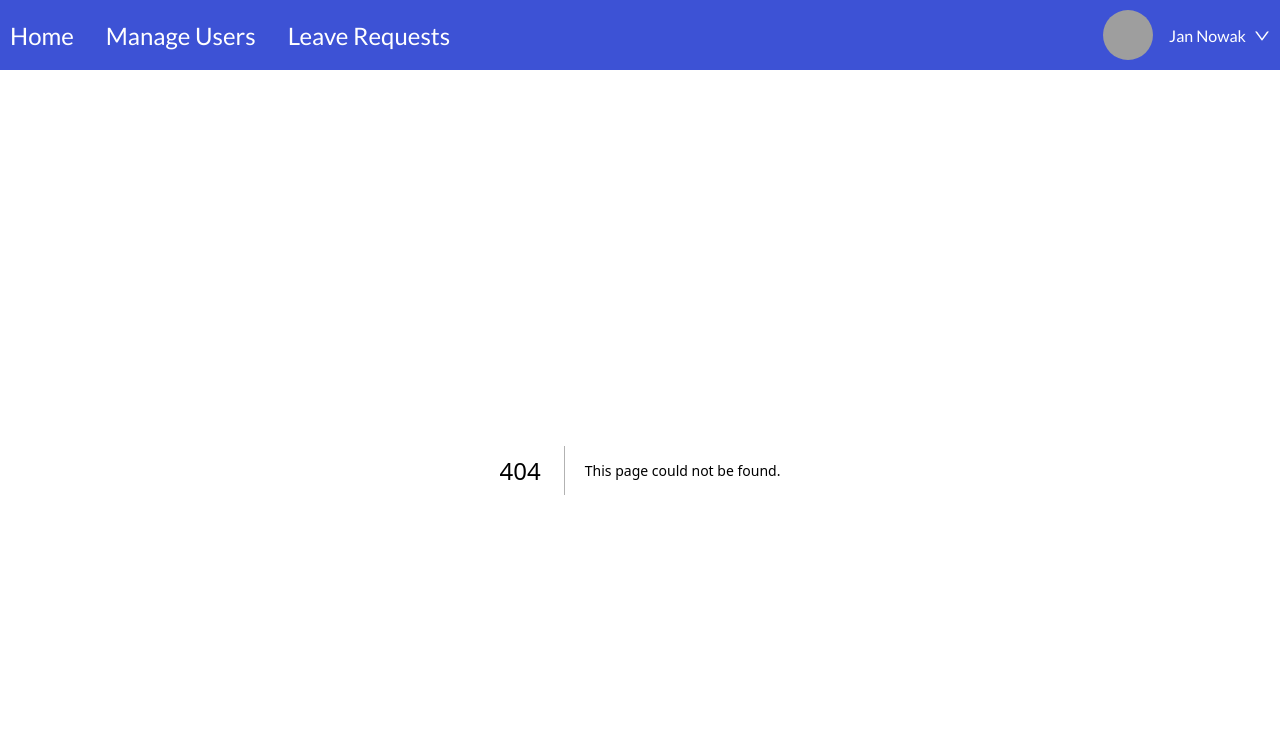
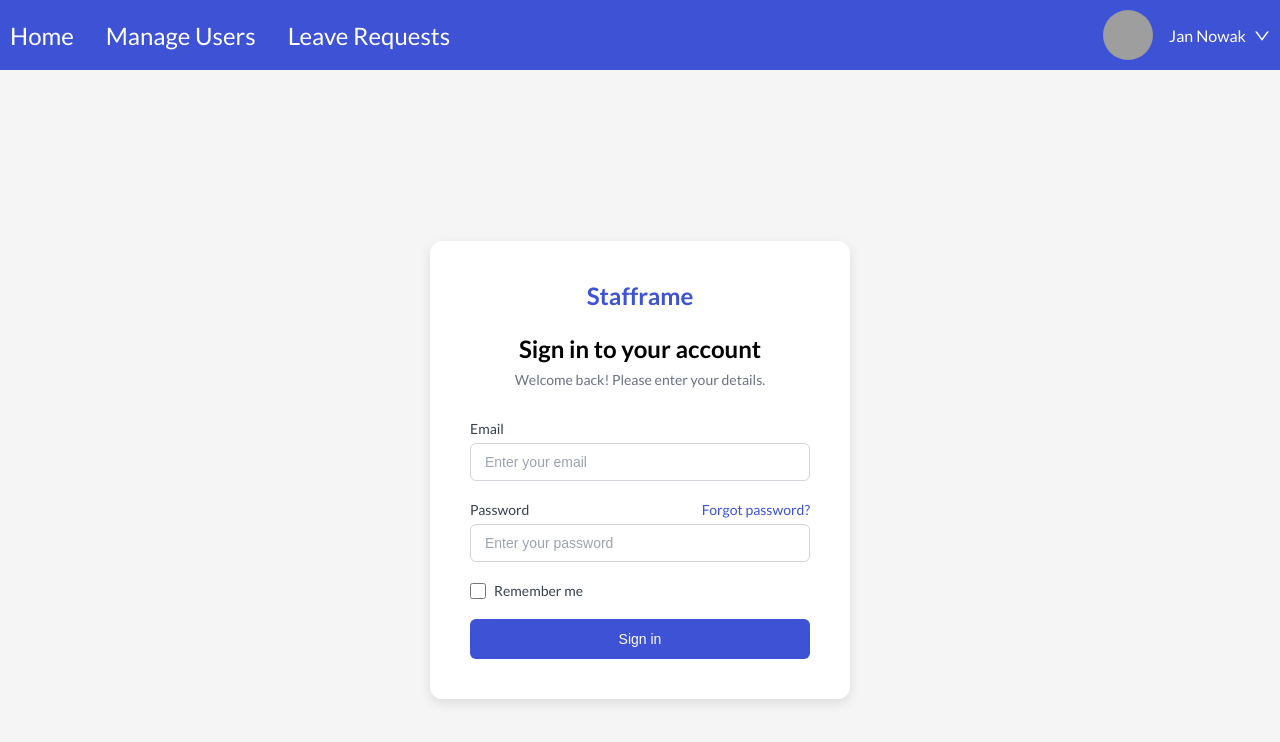
Before and after one commit to vimw/stafframe, a Next.js app: page /login in a window 1280 px wide. Before the commit this address had no page. Shown: the top 742 px of the page. Built offline with nearby package versions, Linux system fonts and the light colour scheme; grey boxes are pictures that could not be loaded.

Commit message:
Add login UI

```diff
--- /dev/null
+++ b/app/(auth)/login/LoginForm.tsx
@@ -0,0 +1,101 @@
+"use client"
+import type React from "react"
+
+import { useState } from "react"
+import styles from "./login.module.css"
+import Link from "next/link"
+
+const LoginForm = () => {
+  const [formData, setFormData] = useState({
+    email: "",
+    password: "",
+    rememberMe: false,
+  })
+  const [error,setError] = useState<string>('')
+
+  const handleChange = (e: React.ChangeEvent<HTMLInputElement>) => {
+    const { name, value, type, checked } = e.target
+    setFormData((prev) => ({
+      ...prev,
+      [name]: type === "checkbox" ? checked : value,
+    }))
+  }
+
+  const handleSubmit = (e: React.FormEvent) => {
+    e.preventDefault()
+
+  }
+
+  return (
+    <div className={styles.loginContainer}>
+      <div className={styles.loginCard}>
+        <div className={styles.logoContainer}>
+          <div className={styles.logo}>
+            <span>Stafframe</span>
+          </div>
+        </div>
+
+        <h1 className={styles.title}>Sign in to your account</h1>
+        <p className={styles.subtitle}>Welcome back! Please enter your details.</p>
+
+        <form className={styles.form} onSubmit={handleSubmit}>
+          <div className={styles.formGroup}>
+            <label htmlFor="email" className={styles.label}>
+              Email
+            </label>
+            <input
+              type="email"
+              id="email"
+              name="email"
+              className={styles.input}
+              placeholder="Enter your email"
+              value={formData.email}
+              onChange={handleChange}
+              required
+            />
+          </div>
+
+          <div className={styles.formGroup}>
+            <div className={styles.passwordHeader}>
+              <label htmlFor="password" className={styles.label}>
+                Password
+              </label>
+              <Link href="/forgot-password" className={styles.forgotPassword}>
+                Forgot password?
+              </Link>
+            </div>
+            <input
+              type="password"
+              id="password"
+              name="password"
+              className={styles.input}
+              placeholder="Enter your password"
+              value={formData.password}
+              onChange={handleChange}
+              required
+            />
+          </div>
+
+          <div className={styles.checkboxContainer}>
+            <label className={styles.checkboxLabel}>
+              <input
+                type="checkbox"
+                name="rememberMe"
+                checked={formData.rememberMe}
+                onChange={handleChange}
+                className={styles.checkbox}
+              />
+              <span className={styles.checkboxText}>Remember me</span>
+            </label>
+          </div>
+
+          <button type="submit" className={styles.loginButton}>
+            Sign in
+          </button>
+        </form>
+      </div>
+    </div>
+  )
+}
+
+export default LoginForm
--- /dev/null
+++ b/app/(auth)/login/login.module.css
@@ -0,0 +1,162 @@
+.loginContainer {
+  display: flex;
+  justify-content: center;
+  align-items: center;
+  min-height: 100vh;
+  background-color: #f5f5f5;
+  padding: 20px;
+  font-family: 'Lato';
+}
+
+.loginCard {
+  background-color: white;
+  border-radius: 12px;
+  box-shadow: 0 4px 12px rgba(0, 0, 0, 0.1);
+  padding: 40px;
+  width: 100%;
+  max-width: 420px;
+}
+
+.logoContainer {
+  display: flex;
+  justify-content: center;
+  margin-bottom: 24px;
+}
+
+.logo {
+  display: flex;
+  align-items: center;
+  justify-content: center;
+  font-size: 24px;
+  font-weight: 700;
+  color: #3D52D5;
+}
+
+.title {
+  font-size: 24px;
+  font-weight: 700;
+  color: black;
+  margin-bottom: 8px;
+  text-align: center;
+}
+
+.subtitle {
+  font-size: 14px;
+  color: #6b7280;
+  margin-bottom: 32px;
+  text-align: center;
+}
+
+.form {
+  display: flex;
+  flex-direction: column;
+  gap: 20px;
+}
+
+.formGroup {
+  display: flex;
+  flex-direction: column;
+  gap: 6px;
+}
+
+.label {
+  font-size: 14px;
+  font-weight: 500;
+  color: #374151;
+}
+
+.input {
+  padding: 10px 14px;
+  border: 1px solid #d1d5db;
+  border-radius: 6px;
+  font-size: 14px;
+  transition: border-color 0.2s, box-shadow 0.2s;
+}
+
+.input:focus {
+  outline: none;
+  border-color: #3D52D5;
+  box-shadow: 0 0 0 3px rgba(67, 56, 202, 0.1);
+}
+
+.input::placeholder {
+  color: #9ca3af;
+}
+
+.passwordHeader {
+  display: flex;
+  justify-content: space-between;
+  align-items: center;
+}
+
+.forgotPassword {
+  font-size: 14px;
+  color: #3D52D5;
+  text-decoration: none;
+}
+
+.forgotPassword:hover {
+  text-decoration: underline;
+}
+
+/* Checkbox styles */
+.checkboxContainer {
+  display: flex;
+  align-items: center;
+}
+
+.checkboxLabel {
+  display: flex;
+  align-items: center;
+  cursor: pointer;
+}
+
+.checkbox {
+  margin-right: 8px;
+  cursor: pointer;
+  width: 16px;
+  height: 16px;
+  accent-color: #3D52D5;
+}
+
+.checkboxText {
+  font-size: 14px;
+  color: #374151;
+}
+
+/* Button styles */
+.loginButton {
+  background-color: #3D52D5;
+  color: white;
+  border: none;
+  border-radius: 6px;
+  padding: 12px;
+  font-size: 14px;
+  font-weight: 500;
+  cursor: pointer;
+  transition: background-color 0.2s;
+}
+
+.loginButton:hover {
+  background-color: #3730a3;
+}
+
+.loginButton:focus {
+  outline: none;
+  box-shadow: 0 0 0 3px rgba(67, 56, 202, 0.4);
+}
+
+
+@media (max-width: 480px) {
+  .loginCard {
+    padding: 24px;
+  }
+
+  .title {
+    font-size: 20px;
+  }
+
+  .subtitle {
+    font-size: 13px;
+  }
+}
--- /dev/null
+++ b/app/(auth)/login/page.tsx
@@ -0,0 +1,9 @@
+import type React from "react"
+import LoginForm from "./LoginForm"
+
+export default function LoginPage() {
+
+  return (
+    <LoginForm/>
+  )
+}
```
